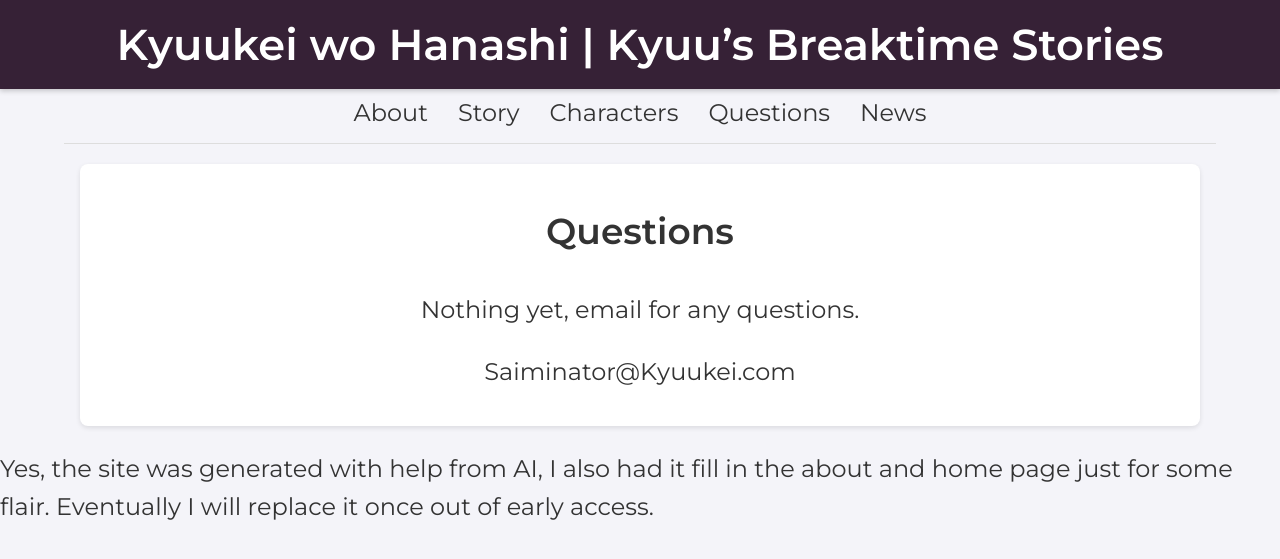
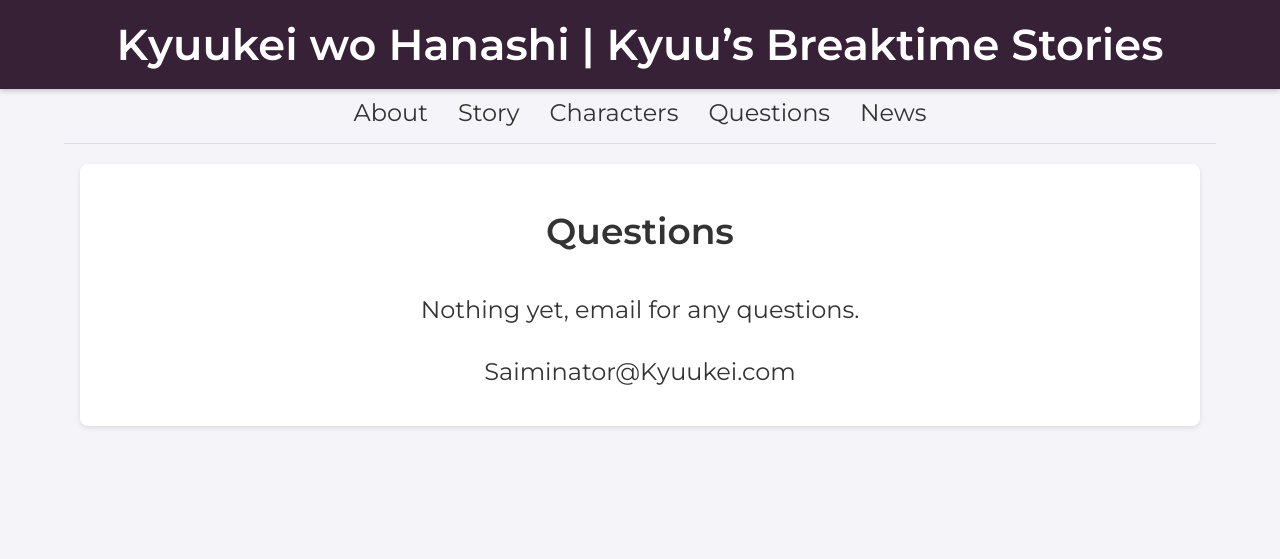
Before and after one commit to Saiminator/Kyuukei, a Jekyll site: the page built from questions.html, in a window 1280 px wide. Shown: the top 559 px of the page. Built offline with Jekyll 4.4.1, drawn with Linux system fonts in a browser that asks for light colours.

Commit message:
Update questions.html

```diff
--- a/questions.html
+++ b/questions.html
@@ -8,8 +8,3 @@ title: Questions
   <p>Nothing yet, email for any questions.</p>
   <p>Saiminator@Kyuukei.com</p>
 </section>
-
-
-  <p>
-    Yes, the site was generated with help from AI, I also had it fill in the about and home page just for some flair. Eventually I will replace it once out of early access.
-  </p>
```
